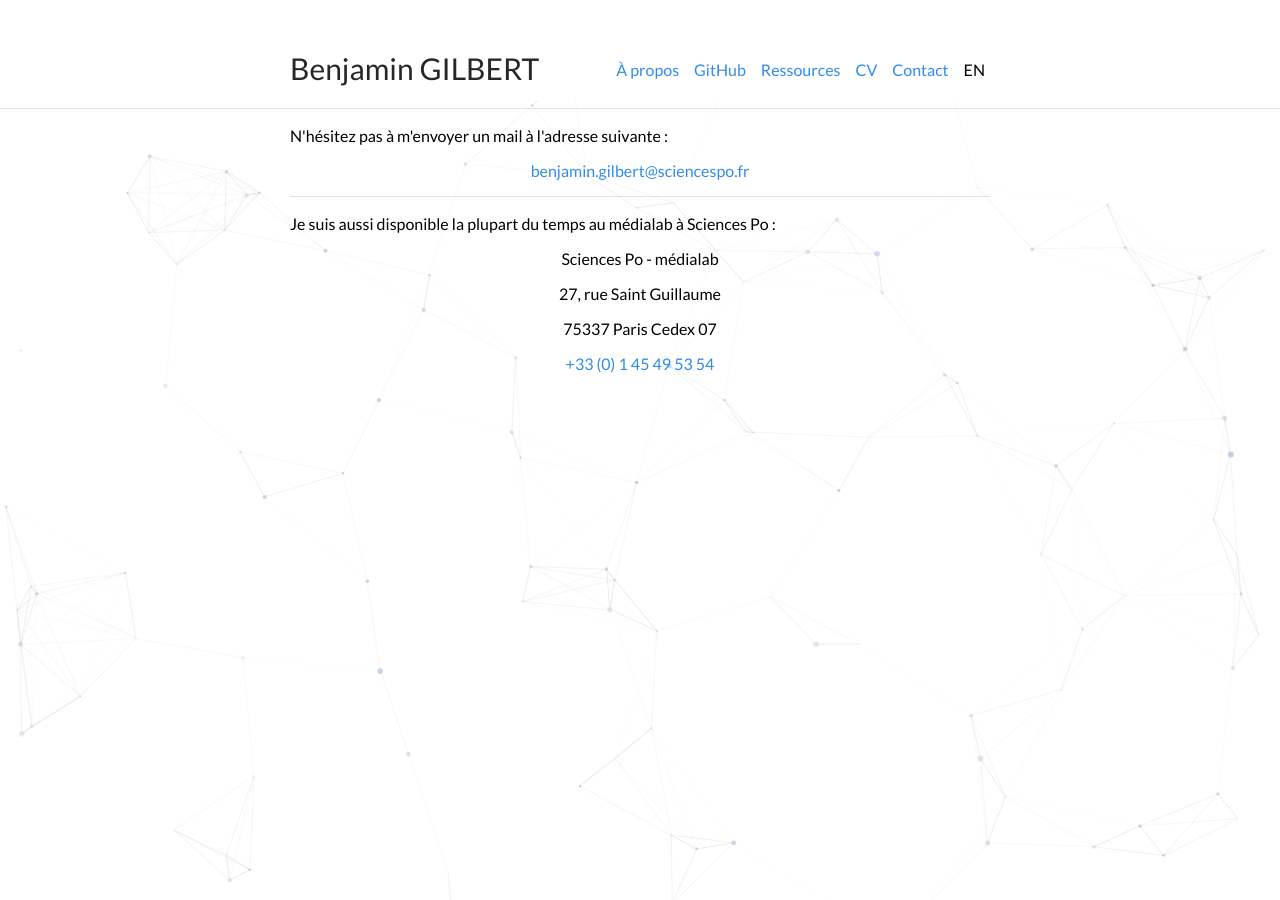
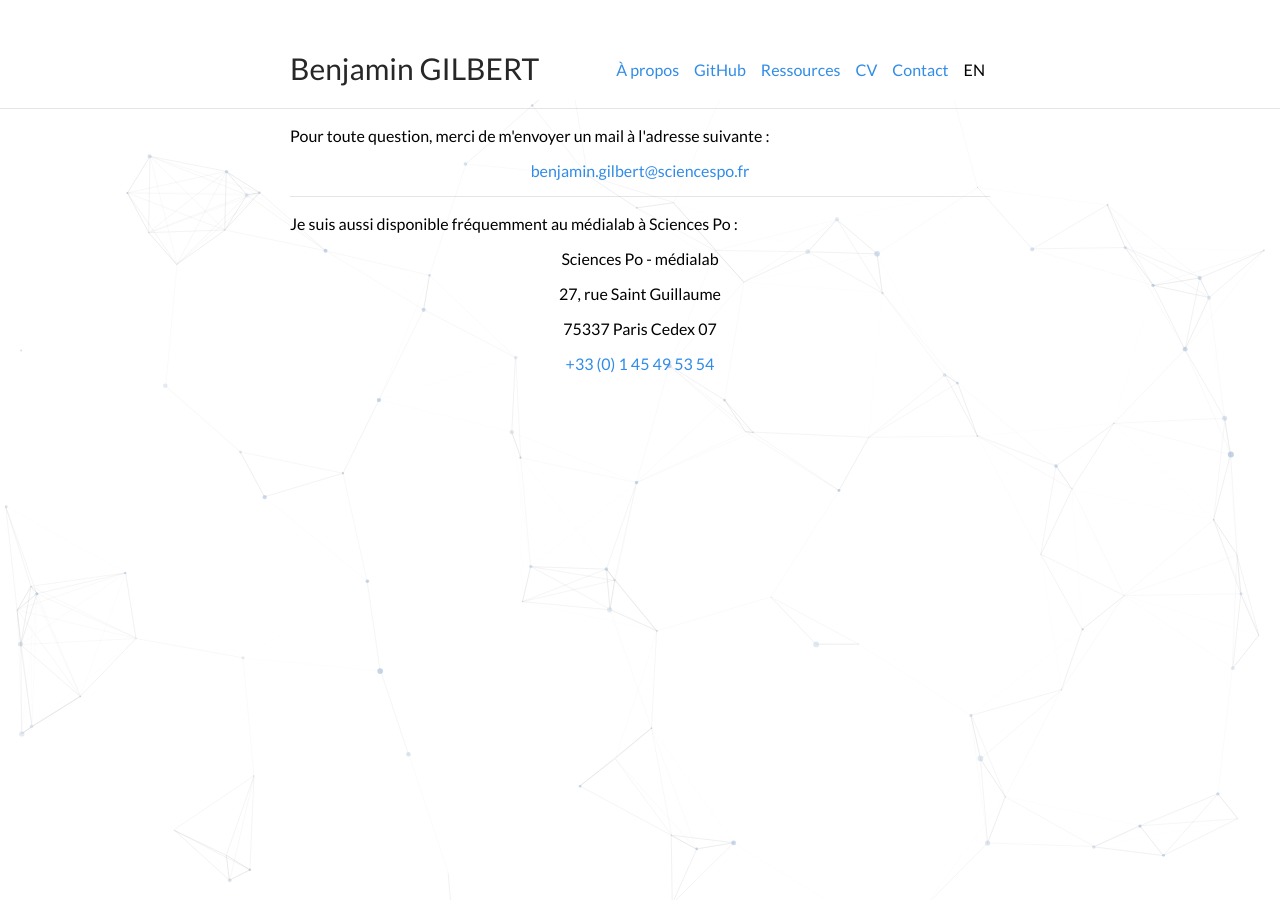
Before and after one commit to bglbrt/bglbrt.github.io, a Jekyll site: the page built from fr/contact.md, in a window 1280 px wide. Built offline with Jekyll 4.4.1, drawn with Linux system fonts in a browser that asks for light colours; nearby versions of some CDN libraries.

Commit message:
Mise à jour du site

```diff
--- a/_config.yml
+++ b/_config.yml
@@ -27,7 +27,7 @@
     link: "/en/resume.pdf"
     lang: "en"
   - name: "Contact"
-    link: "/en/contact"
+    link: "mailto:benjamin.gilbert@sciencespo.fr"
     lang: "en"
   - name: "À propos"
     link: "/"
@@ -42,5 +42,5 @@
     link: "/fr/CV.pdf"
     lang: "fr"
   - name: "Contact"
-    link: "/fr/contact"
+    link: "mailto:benjamin.gilbert@sciencespo.fr"
     lang: "fr"
--- a/fr/contact.md
+++ b/fr/contact.md
@@ -8,7 +8,7 @@
 
 <div style="text-align: justify">
 
-<p> N'hésitez pas à m'envoyer un mail à l'adresse suivante : </p>
+<p> Pour toute question, merci de m'envoyer un mail à l'adresse suivante : </p>
 
 <p style="text-align:center"><a href = "mailto:benjamin.gilbert@sciencespo.fr">benjamin.gilbert@sciencespo.fr</a></p>
 
@@ -18,7 +18,7 @@
 
 <div style="text-align: justify">
 
-<p> Je suis aussi disponible la plupart du temps au médialab à Sciences Po :</p>
+<p> Je suis aussi disponible fréquemment au médialab à Sciences Po :</p>
 
 <p style="text-align:center">Sciences Po - médialab</p>
 
```
